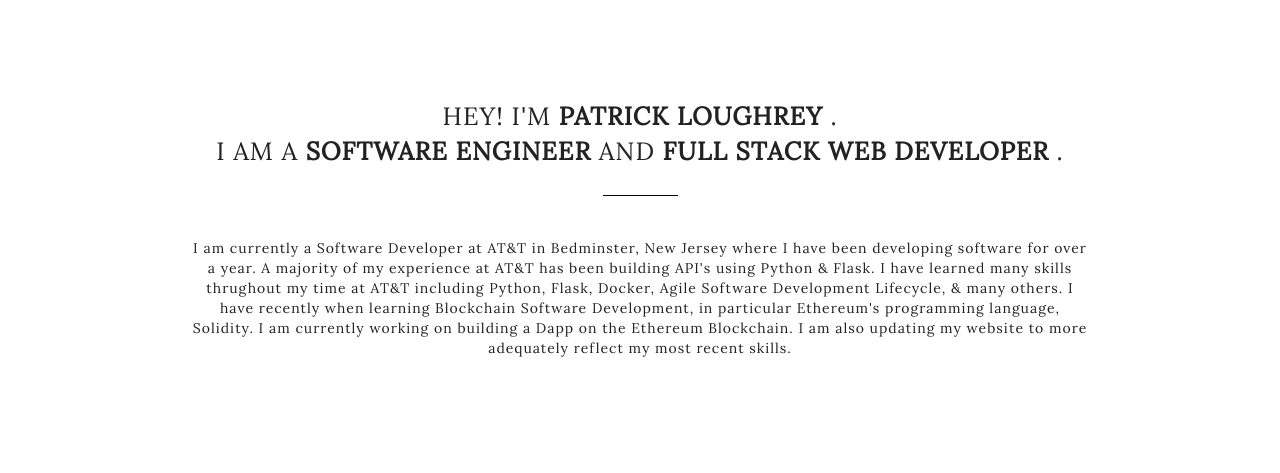
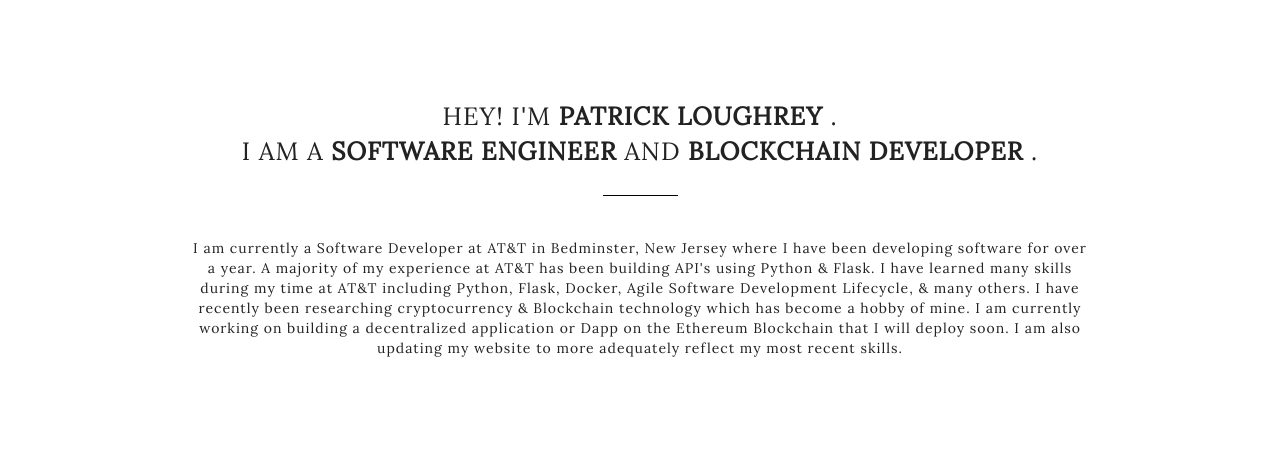
Before and after one commit to patrickloughrey/no-bootstrap-portfolio, a plain HTML site: page index.html in a window 1280 px wide. Shown: the part 860-1333 px from the top of the page. Drawn offline with nearby package versions, Linux system fonts and the light colour scheme; some packages are replaced by stand-ins of ours; a web font is replaced by a local one.

Commit message:
Updating bio information

```diff
--- a/index.html
+++ b/index.html
@@ -72,16 +72,16 @@
 		<div class="row">
 			<div class="header-intro">
 				<p class="intro-name"> HEY! I'M <strong> PATRICK LOUGHREY </strong>. </p>
-				<p class="intro-roles"> I AM A <strong> SOFTWARE ENGINEER </strong> AND <strong> FULL STACK WEB DEVELOPER </strong>. </p>
+				<p class="intro-roles"> I AM A <strong> SOFTWARE ENGINEER </strong> AND <strong> BLOCKCHAIN DEVELOPER </strong>. </p>
 				<div class="intro-line"> </div>
 				<br>
 				<br>
 				<p class="intro" id="intro-about">
 				I am currently a Software Developer at AT&T in Bedminster, New Jersey where I have been developing software for over a year.
 				A majority of my experience at AT&T has been building API's using Python & Flask.
-				I have learned many skills thrughout my time at AT&T including Python, Flask, Docker, Agile Software Development Lifecycle, & many others.
-				I have recently when learning Blockchain Software Development, in particular Ethereum's programming language, Solidity.
-				I am currently working on building a Dapp on the Ethereum Blockchain.
+				I have learned many skills during my time at AT&T including Python, Flask, Docker, Agile Software Development Lifecycle, & many others.
+				I have recently been researching cryptocurrency & Blockchain technology which has become a hobby of mine.
+				I am currently working on building a decentralized application or Dapp on the Ethereum Blockchain that I will deploy soon.
 				I am also updating my website to more adequately reflect my most recent skills. </p>
 
 				<br>
```
